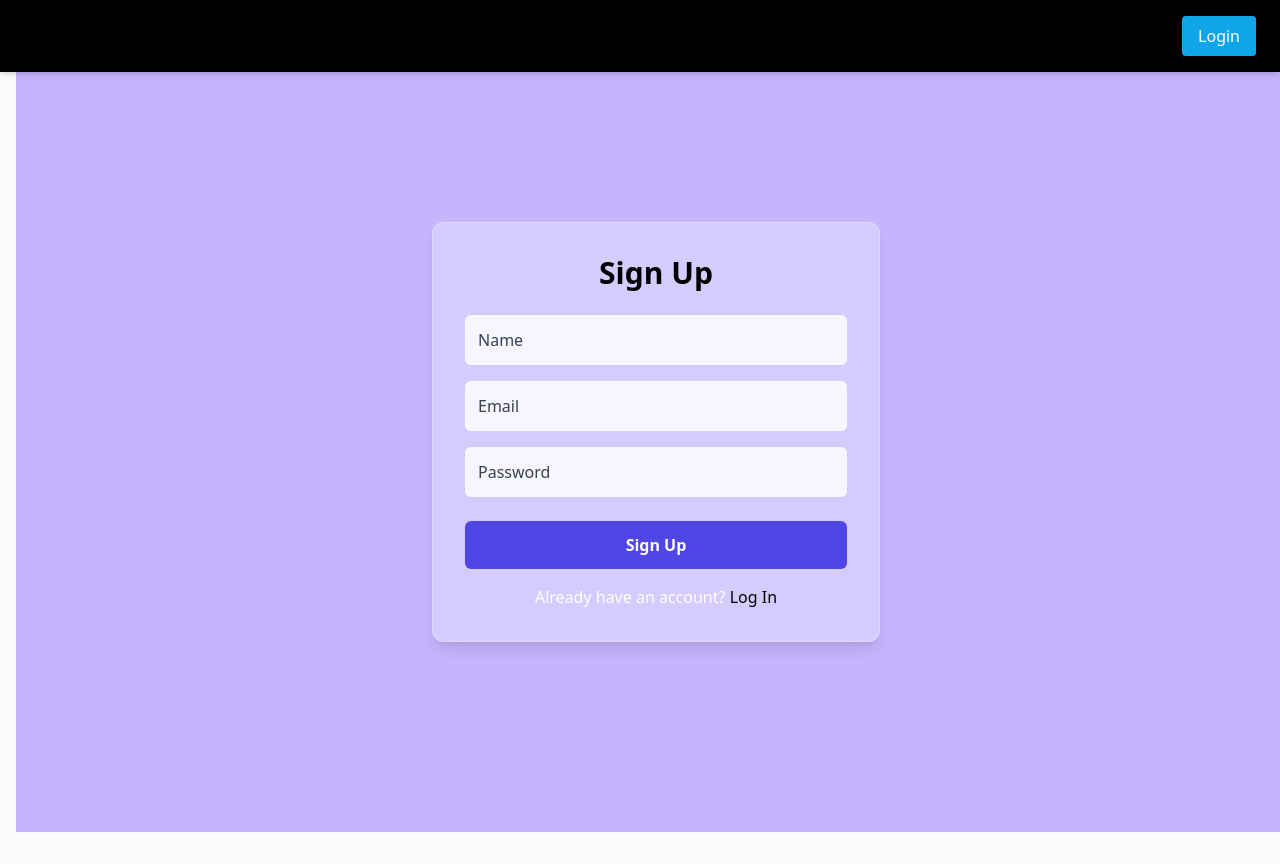
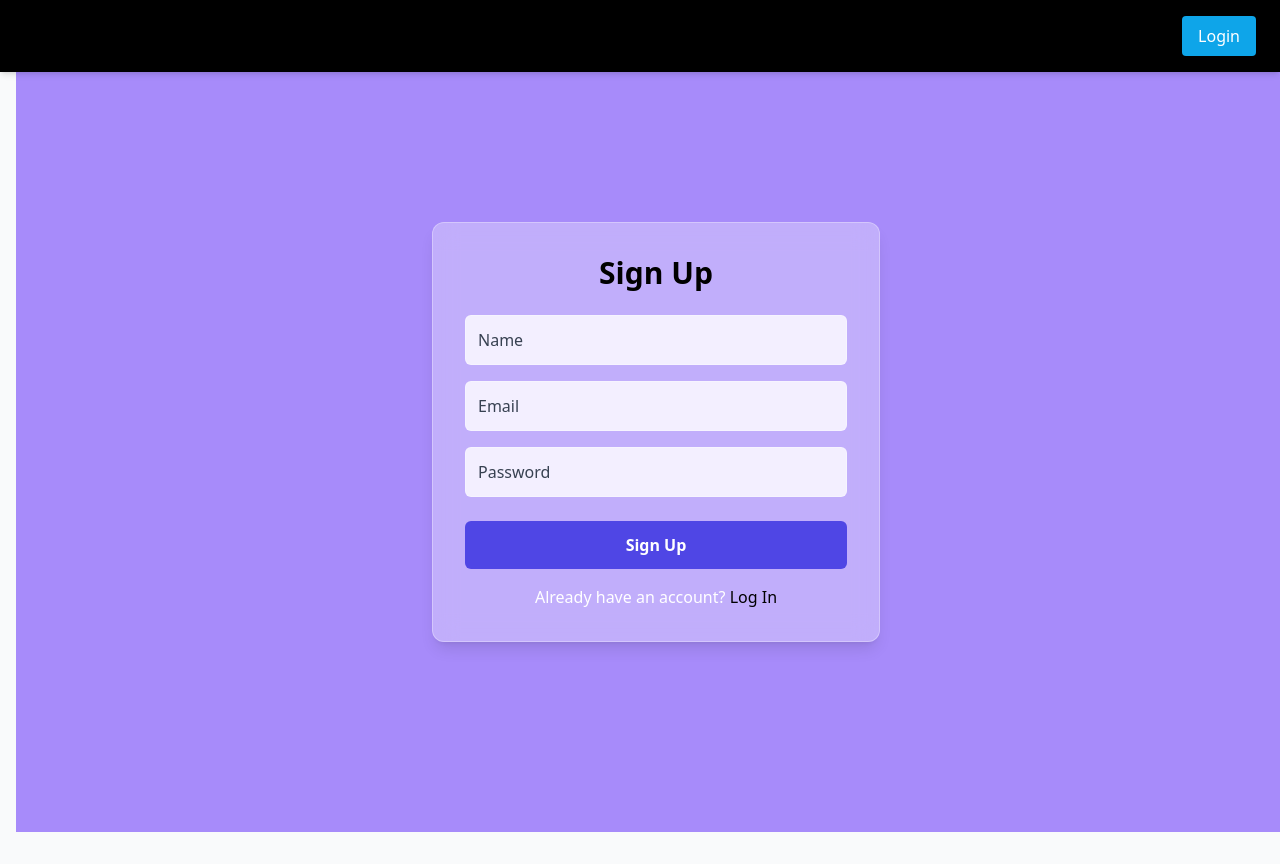
Before and after one commit to nehagarg-123/Voting-application, a React (Vite) app in the folder frontend/: page /signup in a window 1280 px wide. Built offline with nearby package versions, Linux system fonts and the light colour scheme; no server answers.

Commit message:
Update Signup.jsx

```diff
--- a/frontend/src/pages/Signup.jsx
+++ b/frontend/src/pages/Signup.jsx
@@ -34,7 +34,7 @@ export default function Signup() {
       ></div>
 
       {/* Dark overlay */}
-      <div className="absolute inset-0 bg-violet-300"></div>
+      <div className="absolute inset-0 bg-violet-400"></div>
 
       {/* Signup card */}
       <div className="relative flex items-center justify-center min-h-screen p-4">
```
